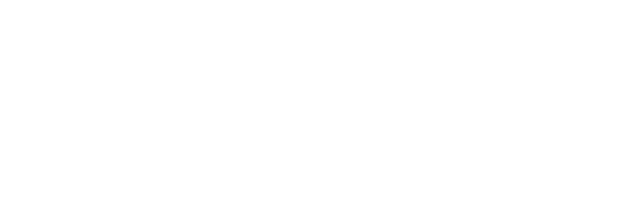
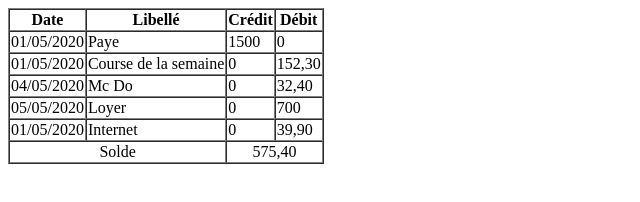
Before and after one commit to fgleizes/HTML_exercice_5, a plain HTML site: page index.html in a window 1280 px wide. Shown: the whole page, without its empty margins (0-640 px from the left). Drawn offline with Linux system fonts and the light colour scheme.

Commit message:
résultat de l'exercice

```diff
--- a/index.html
+++ b/index.html
@@ -1,15 +1,57 @@
 <!DOCTYPE html>
-<html lang="en">
-
+<html lang="fr" dir="ltr">
   <head>
-    <meta charset="UTF-8">
-    <meta http-equiv="X-UA-Compatible" content="IE=edge">
-    <meta name="viewport" content="width=device-width, initial-scale=1.0">
-    <title>Document</title>
+    <meta charset="UTF-8" />
+    <meta http-equiv="X-UA-Compatible" content="IE=edge" />
+    <meta name="viewport" content="width=device-width, initial-scale=1.0" />
+    <title>Partie 1 - HTML</title>
   </head>
-
   <body>
-
+    <table border="true" cellspacing="0">
+      <thead>
+        <th>Date</th>
+        <th>Libellé</th>
+        <th>Crédit</th>
+        <th>Débit</th>
+      </thead>
+      <tbody>
+        <tr>
+          <td>01/05/2020</td>
+          <td>Paye</td>
+          <td>1500</td>
+          <td>0</td>
+        </tr>
+        <tr>
+          <td>01/05/2020</td>
+          <td>Course de la semaine</td>
+          <td>0</td>
+          <td>152,30</td>
+        </tr>
+        <tr>
+          <td>04/05/2020</td>
+          <td>Mc Do</td>
+          <td>0</td>
+          <td>32,40</td>
+        </tr>
+        <tr>
+          <td>05/05/2020</td>
+          <td>Loyer</td>
+          <td>0</td>
+          <td>700</td>
+        </tr>
+        <tr>
+          <td>01/05/2020</td>
+          <td>Internet</td>
+          <td>0</td>
+          <td>39,90</td>
+        </tr>
+      </tbody>
+      <tfoot>
+        <tr>
+          <td colspan="2" align="center">Solde</td>
+          <td colspan="2" align="center">575,40</td>
+        </tr>
+      </tfoot>
+    </table>
   </body>
-
 </html>
```
